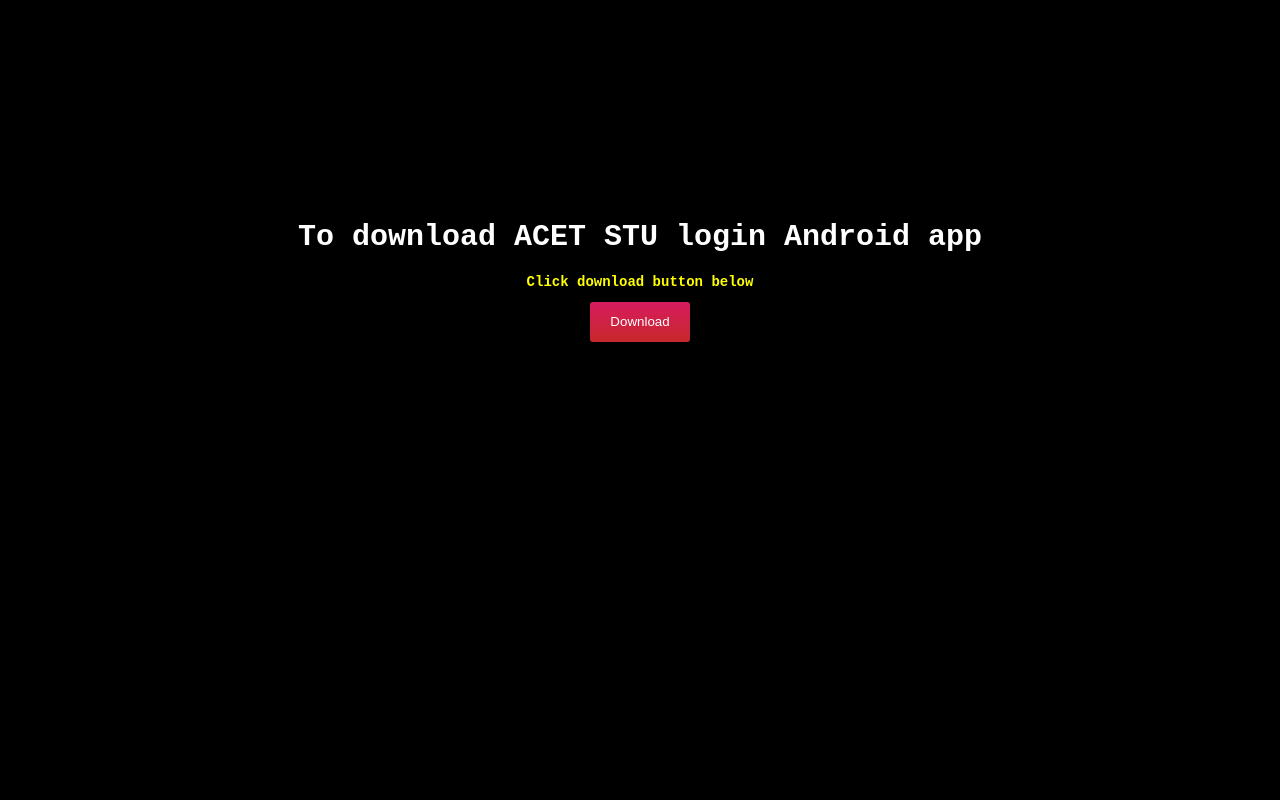
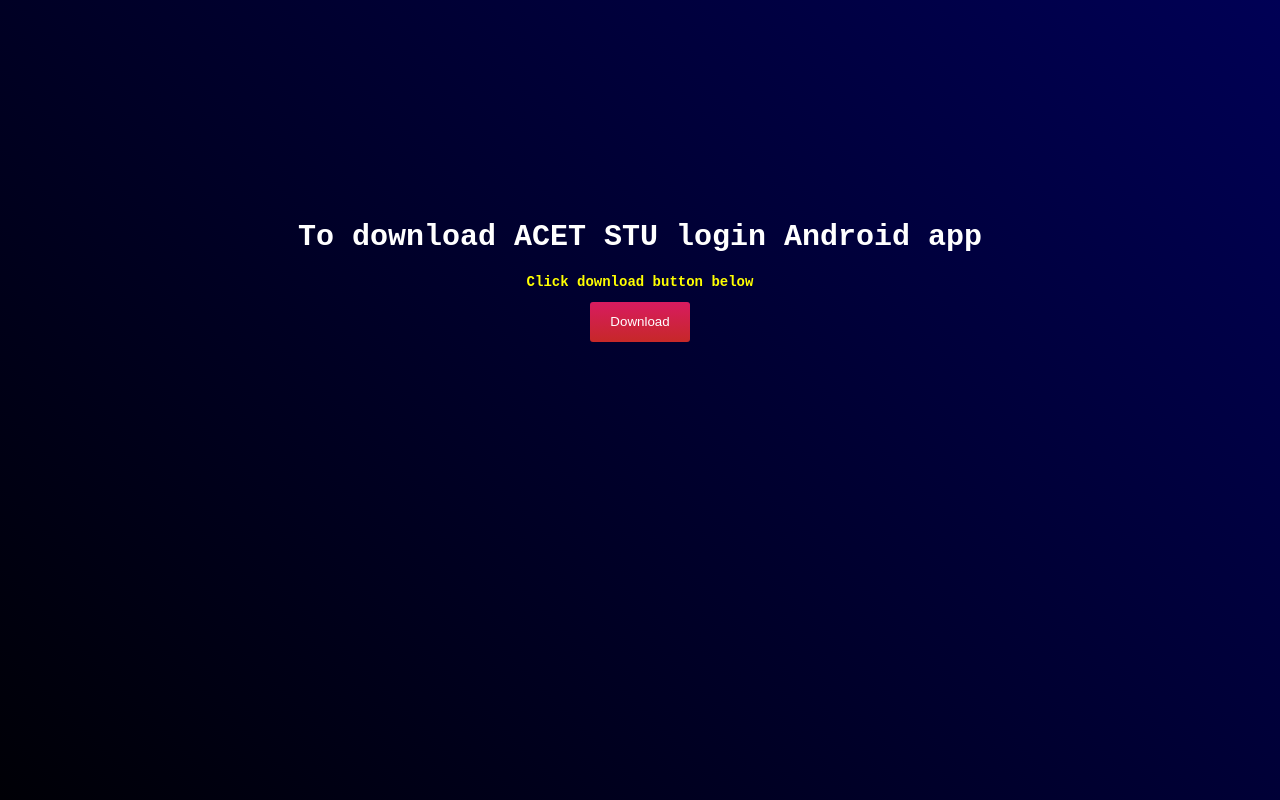
Before and after one commit to acetamritsar/acetamritsar.github.io, a plain HTML site: page index.html in a window 1280 px wide. Shown: the top 800 px of the page. Drawn offline with Linux system fonts and the light colour scheme.

Commit message:
Update main.css

```diff
--- a/main.css
+++ b/main.css
@@ -1,7 +1,8 @@
 body{
+  height: 935px;
   margin: 0;
   padding: 0;
-  background: black;
+  background: linear-gradient(45deg, black, blue 300%);;
 }
 
 .main{
```
